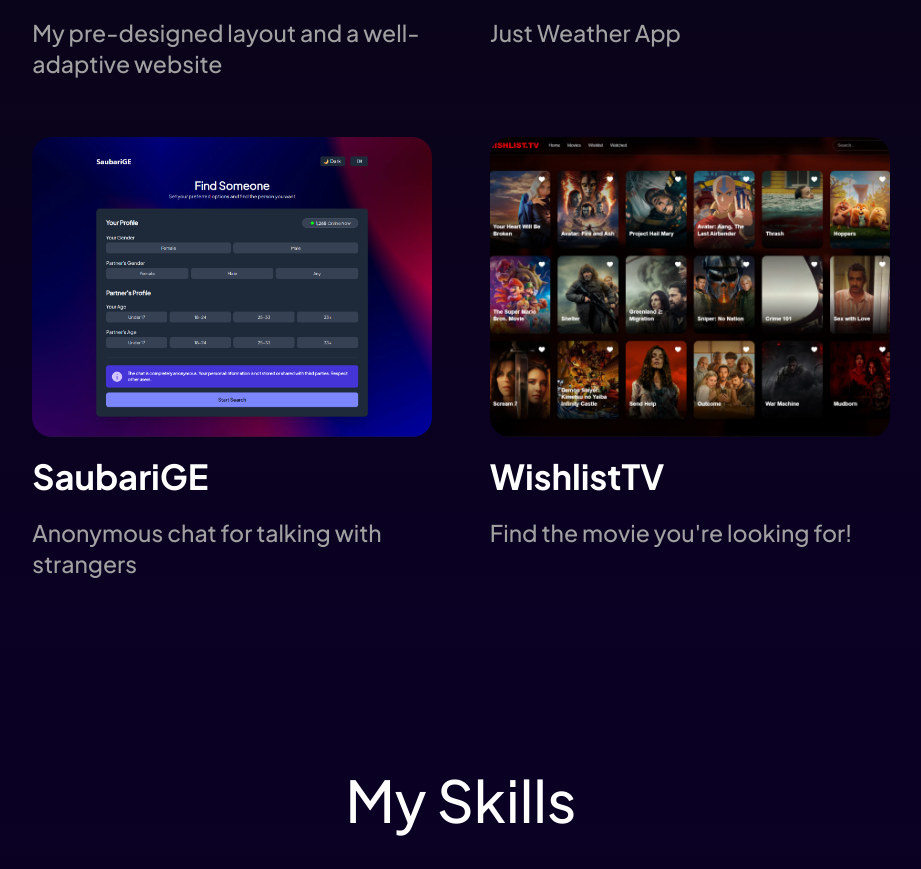
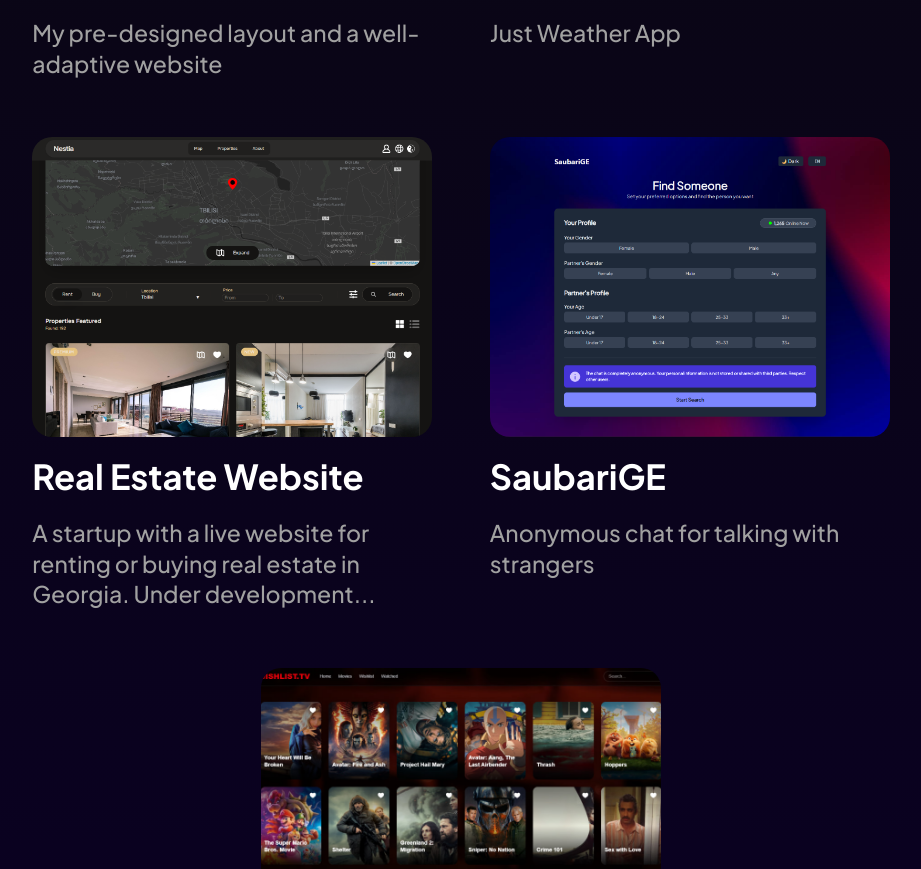
Before and after one commit to Revaz-Gelashvili/CV, a React (Vite) app: page / in a window 1280 px wide. Shown: the part 1842-2711 px from the top of the page, without its empty margins (179-1100 px from the left). Built offline with nearby package versions, Linux system fonts and the light colour scheme.

Commit message:
add new project rent

```diff
--- a/src/Components/Projects/Projects.jsx
+++ b/src/Components/Projects/Projects.jsx
@@ -7,6 +7,7 @@
 import WeatherApp from "../../assets/Images/weatherApp.png";
 import SaubariGE from "../../assets/Images/saubarige.png";
 import Wishlist from "../../assets/Images/wishlist.jpg";
+import Nestia from "../../assets/Images/Nestia.png";
 
 export default function Projects() {
   const { t } = useTranslation();
@@ -47,6 +48,12 @@
             web="https://revaz-gelashvili.github.io/YourWeather/"
           />
           <ProjectCard
+            name={t("projects.realEstateWebsite.title")}
+            description={t("projects.realEstateWebsite.description")}
+            url={Nestia}
+            web="https://nestia-eta.vercel.app"
+          />
+          <ProjectCard
             name={t("projects.saubari.title")}
             description={t("projects.saubari.description")}
             url={SaubariGE}
--- a/src/Language/Json/en.json
+++ b/src/Language/Json/en.json
@@ -38,6 +38,10 @@
     "wishlist": {
       "title": "WishlistTV",
       "description": "Find the movie you're looking for!"
+    },
+    "realEstateWebsite": {
+      "title": "Real Estate Website",
+      "description": "A startup with a live website for renting or buying real estate in Georgia. Under development..."
     }
   },
 
--- a/src/Language/Json/ka.json
+++ b/src/Language/Json/ka.json
@@ -38,6 +38,11 @@
     "wishlist": {
       "title": "ვიშლისთი",
       "description": "მოზებნე ფილმი, რომელიც შენ გინდა!"
+    },
+
+    "realEstateWebsite": {
+      "title": "უძრავი ქონების ვებსაიტი",
+      "description": "სტარტაპი მოქმედი ვებსაიტით საქართველოში უძრავი ქონების გაქირავებისა და ყიდვისთვის. პროექტი ჯერ კიდევ განვითარების პროცესშია..."
     }
   },
 
--- a/src/Language/Json/ru.json
+++ b/src/Language/Json/ru.json
@@ -38,6 +38,10 @@
     "wishlist": {
       "title": "WishlistTV",
       "description": "Найди фильм который искал!"
+    },
+    "realEstateWebsite": {
+      "title": "Сайт недвижимости",
+      "description": "Стартап с работающим сайтом для аренды и покупки недвижимости в Грузии. Находится в разработке..."
     }
   },
 
--- a/src/styles/_fonts.scss
+++ b/src/styles/_fonts.scss
@@ -12,6 +12,13 @@
   font-style: normal;
 
   unicode-range: U+10A0-10FF;
+}
+
+@font-face {
+  font-family: "BPG Arial 2009";
+  src: url("../assets/fonts/bpg_arial_2009.ttf") format("truetype");
+  font-weight: normal;
+  font-style: normal;
 }
 
 body.ka {
```
Also changed, not shown: src/Fonts/bpg_arial_2009.ttf (added), src/assets/Images/nestia.png (added).
